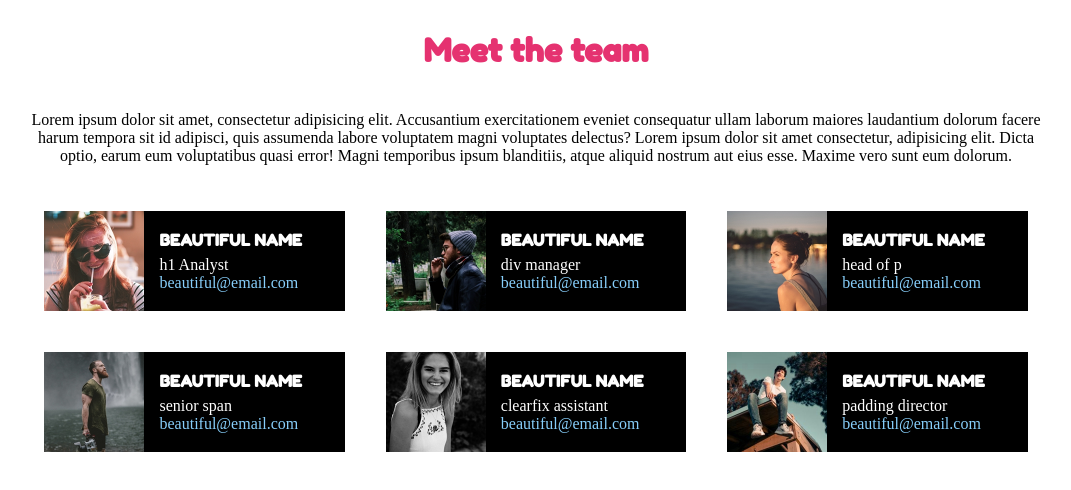
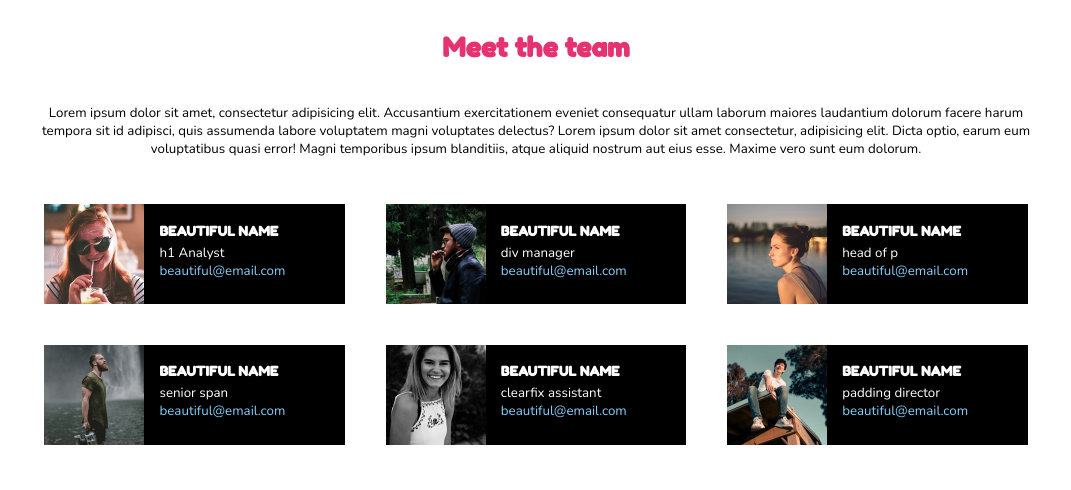
Before and after one commit to TomekWebDev/html-css-float-cards, a plain HTML site: page index.html in a window 1280 px wide. Shown: the whole page, without its empty margins (104-1175 px from the left). Drawn offline with nearby package versions, Linux system fonts and the light colour scheme.

Commit message:
FONT UPDATE

```diff
--- a/style.css
+++ b/style.css
@@ -5,7 +5,6 @@
     margin: 0;
     padding: 0;
     box-sizing: border-box;
-
 }
 
 .clearfix{
@@ -18,6 +17,8 @@ header{
     text-align: center;
     width: 80%;
     margin: auto;
+    font-family: "Nunito";
+    font-size: smaller;
 }
 
 h1, .name{
@@ -47,6 +48,8 @@ main{
     background-color: black;
     color: white;
     width: 100%;
+    font-family: "Nunito";
+    font-size: smaller;
 }
 
 .card img{
```
